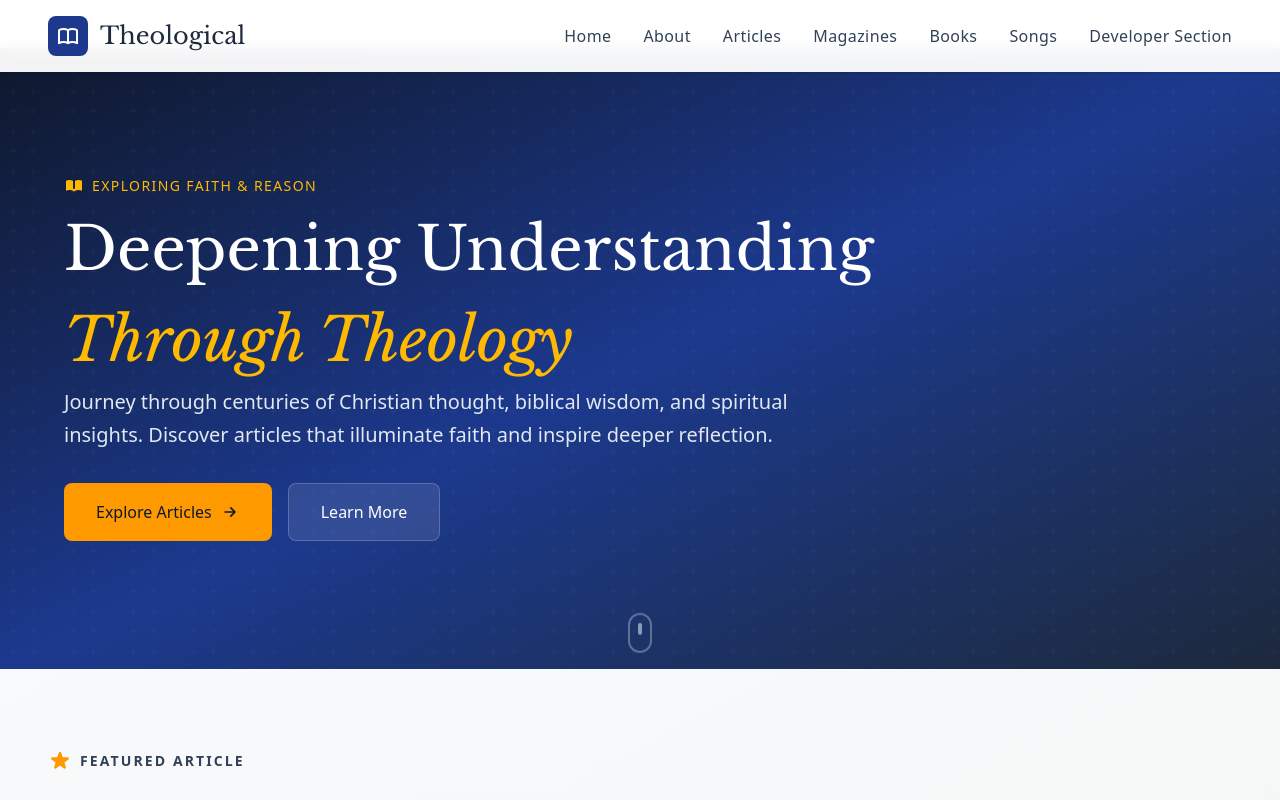
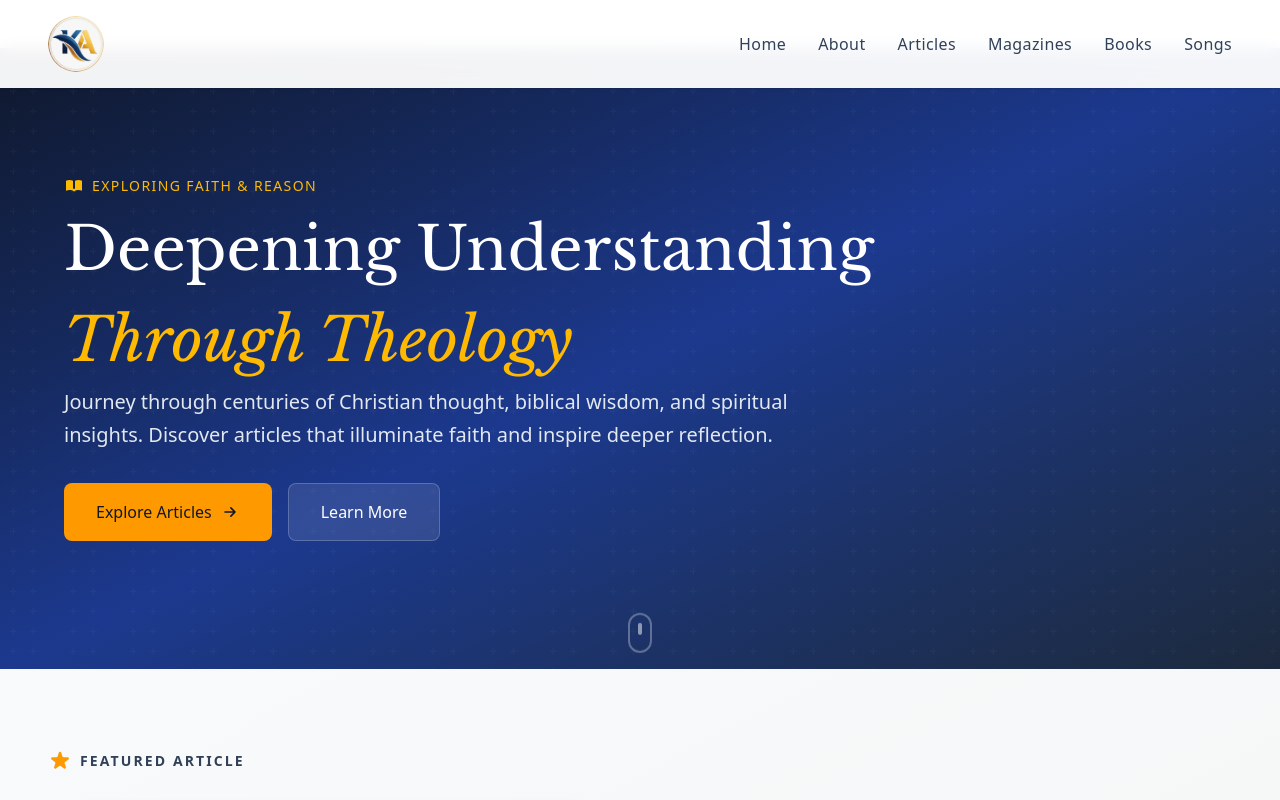
Before and after one commit to Aradhana-Platform/kohamar-aradhanaplatform.com, a Next.js app: page / in a window 1280 px wide. Shown: the top 800 px of the page. Built offline with nearby package versions, Linux system fonts and the light colour scheme.

Commit message:
feat: introduce foundational UI components, new About and Magazines pages, and a team section with a new logo.

```diff
--- a/Components/Footer.tsx
+++ b/Components/Footer.tsx
@@ -37,7 +37,7 @@ const Footer = () => {
                     </div>
 
                     <div className="border-t border-gray-800 pt-6 text-center text-gray-700 text-sm">
-                        © 2026 Your Company. All rights reserved.
+                        © 2026 Aradhana Platform. All rights reserved.
                     </div>
                 </div>
             </footer>
--- a/Components/Navbar.tsx
+++ b/Components/Navbar.tsx
@@ -13,24 +13,11 @@ export default function Navbar() {
                     <div className="flex items-center justify-between">
                         {/* Logo */}
                         <div className="flex items-center gap-3 group cursor-pointer">
-                            <div className="w-10 h-10 bg-blue-900 rounded-lg flex items-center justify-center transition-transform duration-300 group-hover:scale-105">
-                                <svg
-                                    className="w-6 h-6 text-white"
-                                    fill="none"
-                                    stroke="currentColor"
-                                    viewBox="0 0 24 24"
-                                >
-                                    <path
-                                        strokeLinecap="round"
-                                        strokeLinejoin="round"
-                                        strokeWidth={2}
-                                        d="M12 6.253v13m0-13C10.832 5.477 9.246 5 7.5 5S4.168 5.477 3 6.253v13C4.168 18.477 5.754 18 7.5 18s3.332.477 4.5 1.253m0-13C13.168 5.477 14.754 5 16.5 5c1.747 0 3.332.477 4.5 1.253v13C19.832 18.477 18.247 18 16.5 18c-1.746 0-3.332.477-4.5 1.253"
-                                    />
-                                </svg>
+                            <div className="w-14 overflow-hidden h-14 rounded-full flex items-center justify-center transition-transform duration-300 group-hover:scale-105">
+                                <img src="logo.jpeg" alt="" className='h-full w-full object-cover' />
+                                {/* <img src="lgo.jpg" alt="" className='bg-[#1B388C]' /> */}
+
                             </div>
-                            <span className="text-2xl text-slate-800" style={{ fontFamily: "'Libre Baskerville', serif" }}>
-                                Theological
-                            </span>
                         </div>
 
                         {/* Desktop Menu */}
@@ -71,12 +58,12 @@ export default function Navbar() {
                             >
                                 Songs
                             </Link>
-                            <Link
+                            {/* <Link
                                 href="/developer"
                                 className="text-slate-700 hover:text-slate-900 transition-colors font-medium tracking-wide"
                             >
                                 Developer Section
-                            </Link>
+                            </Link> */}
 
                         </div>
 
@@ -111,20 +98,39 @@ export default function Navbar() {
                                 Home
                             </Link>
                             <Link
+                                href="/about"
+                                className="block text-slate-700 hover:text-slate-900 transition-colors font-medium"
+                            >
+                                About
+                            </Link>
+                            <Link
                                 href="/articles"
                                 className="block text-slate-700 hover:text-slate-900 transition-colors font-medium"
                             >
                                 Articles
                             </Link>
                             <Link
-                                href="/about"
+                                href="/magazines"
                                 className="block text-slate-700 hover:text-slate-900 transition-colors font-medium"
                             >
-                                About
+                                Magazines
+                            </Link>
+                            <Link
+                                href="/books"
+                                className="block text-slate-700 hover:text-slate-900 transition-colors font-medium"
+                            >
+                                Books
+                            </Link>
+                            <Link
+                                href="/songs"
+                                className="block text-slate-700 hover:text-slate-900 transition-colors font-medium"
+                            >
+                                Songs
                             </Link>
                         </div>
                     )}
                 </div>
+                {/* </div> */}
             </nav>
 
 
--- a/Components/about/MeetTeam.tsx
+++ b/Components/about/MeetTeam.tsx
@@ -23,7 +23,7 @@ export function TeamCard({ name, role, bio, hue }: TeamMember) {
         >
             {/* avatar */}
             <div
-                className="w-full rounded-xl flex items-center justify-center mb-4"
+                className="w-full rounded-xl shadow-xl overflow-hidden flex items-center justify-center mb-4"
                 style={{
                     aspectRatio: "1",
                     background: `linear-gradient(145deg, hsl(${ hue },45%,62%) 0%, hsl(${ hue + 20 },50%,48%) 100%)`,
@@ -31,14 +31,15 @@ export function TeamCard({ name, role, bio, hue }: TeamMember) {
                     transition: "box-shadow 0.3s ease",
                 }}
             >
-                <span className="text-white font-light" style={{ fontSize: "clamp(1.6rem, 4vw, 2.2rem)", fontFamily: "Georgia, serif", textShadow: "0 1px 6px rgba(0,0,0,0.2)" }}>
+                {/* <span className="text-white font-light" style={{ fontSize: "clamp(1.6rem, 4vw, 2.2rem)", fontFamily: "Georgia, serif", textShadow: "0 1px 6px rgba(0,0,0,0.2)" }}>
                     {initials}
-                </span>
+                </span> */}
+                <img src="https://scontent.fktm21-1.fna.fbcdn.net/v/t39.30808-6/299914749_1512516582551863_309940420655358093_n.jpg?_nc_cat=109&ccb=1-7&_nc_sid=1d70fc&_nc_eui2=AeEFANQfVjh9nqlK5E23i2xvYwAR_hGGaDJjABH-EYZoMjVOOQoYkfYzOIv_IiJzqQ_G_Je_KLN-qfQGIgwrPyd4&_nc_ohc=yPkRvmyrBXcQ7kNvwFhPjxb&_nc_oc=AdlIXd5GiUIEcmeIxIxDXwU3gBuSkdoh0gpbaRxjydIG5eyxS_mKSAeNaKSZLsKIKiITlcxh9iWCfK8gpG2-0veL&_nc_zt=23&_nc_ht=scontent.fktm21-1.fna&_nc_gid=MyfuUi1wzWOnRpOAsnLGwA&oh=00_Aft0PFtJNMkrZHJvIfhtadsnmZhu_j1gyrsSZcae1SPxuQ&oe=699BD3F0" alt="" className="" />
             </div>
 
             <h3 className="font-semibold" style={{ color: T.navy, fontSize: "0.95rem", fontFamily: "Georgia, serif" }}>{name}</h3>
             <p className="mt-1 text-xs font-semibold tracking-wide" style={{ color: T.gold, fontFamily: "sans-serif" }}>{role}</p>
-            <p className="mt-2 text-sm leading-relaxed" style={{ color: T.gray500, fontFamily: "Georgia, serif" }}>{bio}</p>
+            <p className="mt-2 text-sm leading-relaxed italic" style={{ color: T.gray500, fontFamily: "Georgia, serif" }}>{bio}</p>
         </div>
     );
 }
--- a/app/about/page.tsx
+++ b/app/about/page.tsx
@@ -10,10 +10,9 @@ import { useState, useEffect } from "react";
 
 
 const TEAM: TeamMember[] = [
-    { name: "Dr. Thomas Mitchell", role: "Founding Editor & Systematic Theology", bio: "PhD in Theology from Oxford University with 20+ years of teaching experience.", hue: 210 },
-    { name: "Prof. Sarah Chen", role: "Biblical Studies Editor", bio: "Professor of New Testament at Gordon-Conwell Theological Seminary.", hue: 30 },
-    { name: "Rev. James Okonkwo", role: "Church History Contributor", bio: "Ordained minister and church historian specializing in African Christianity.", hue: 160 },
-    { name: "Dr. Maria Santos", role: "Ethics & Applied Theology", bio: "Research fellow exploring the intersection of faith and contemporary ethics.", hue: 340 },
+    { name: "Bijay B.K", role: "Software Developer", bio: "Founder at Aradhana Platform & The WebSpace", hue: 210 },
+    // name:Bardan Nepali,Develper
+    { name: "Bardan Nepali", role: "Software Develper", bio: "Software Developer at The WebSpace (Technical team of Aradhana Platform)", hue: 210 },
 ];
 
 export default function AboutPage() {
--- a/app/magazines/page.tsx
+++ b/app/magazines/page.tsx
@@ -0,0 +1,12 @@
+"use client";
+import React from 'react'
+
+const page = () => {
+    return (
+        <div>
+            <h1>Magazines</h1>
+        </div>
+    )
+}
+
+export default page
--- a/next.config.ts
+++ b/next.config.ts
@@ -1,10 +1,17 @@
 import type { NextConfig } from "next";
 
 const nextConfig: NextConfig = {
-  /* config options here */
   reactCompiler: true,
+
   images: {
-    domains: ["images.unsplash.com", "theologica-733b461f.base44.app", "www.youtube.com", "i.ytimg.com", "img.youtube.com"],
+    remotePatterns: [
+      { protocol: "https", hostname: "images.unsplash.com" },
+      { protocol: "https", hostname: "theologica-733b461f.base44.app" },
+      { protocol: "https", hostname: "www.youtube.com" },
+      { protocol: "https", hostname: "i.ytimg.com" },
+      { protocol: "https", hostname: "img.youtube.com" },
+      { protocol: "https", hostname: "scontent.fktm21-1.fna.fbcdn.net" },
+    ],
   },
 };
 
```
Also changed, not shown: public/logo.jpeg (added).
